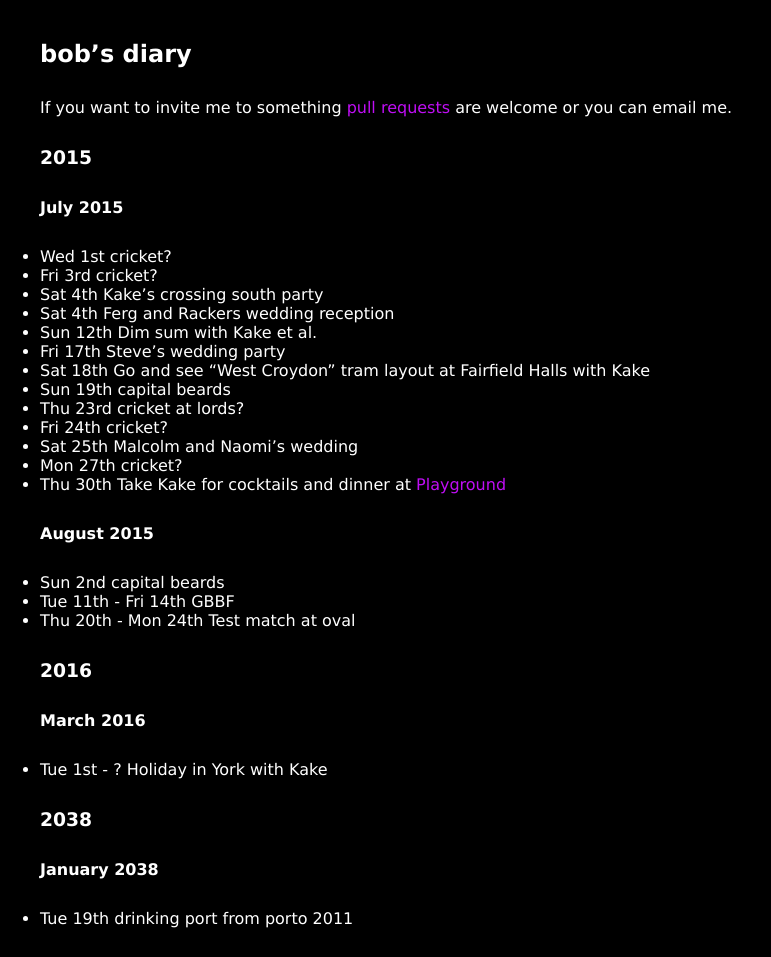
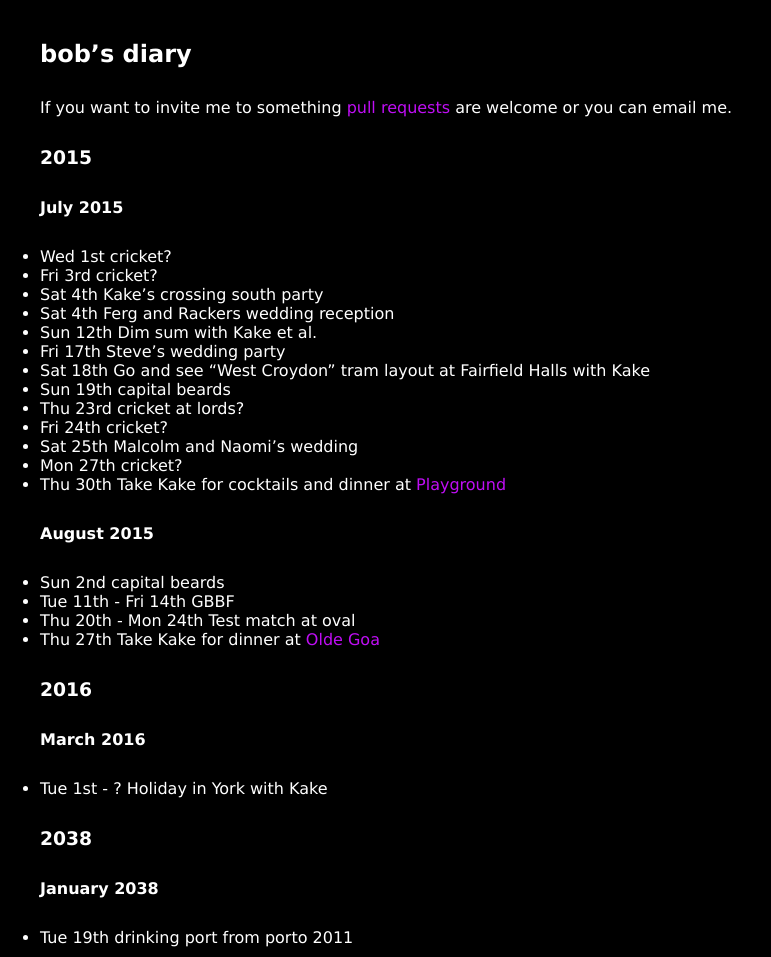
Before and after one commit to rjw1/randomness.org.uk, a Jekyll site: the page built from diary/index.md, in a window 1280 px wide. Shown: the whole page, without its empty margins (0-771 px from the left). Built offline with Jekyll 4.4.1, drawn with Linux system fonts in a browser that asks for light colours; Markdown is read by kramdown in place of the engine named in the settings.

Commit message:
Suggest dinner at Olde Goa on Thu 27 Aug

```diff
--- a/diary/index.md
+++ b/diary/index.md
@@ -31,6 +31,7 @@ are welcome or you can email me.
 * Sun 2nd capital beards
 * Tue 11th - Fri 14th GBBF
 * Thu 20th - Mon 24th Test match at oval
+* Thu 27th Take Kake for dinner at [Olde Goa](http://www.oldegoa.co.uk/)
 
 ### 2016 ###
 
```
